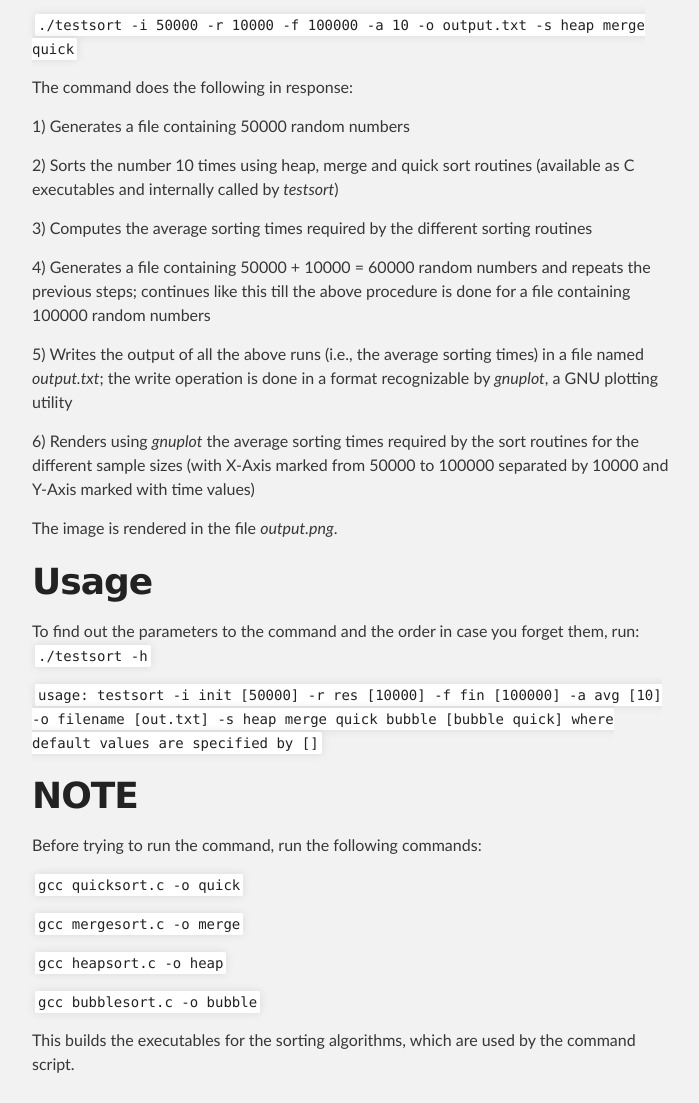
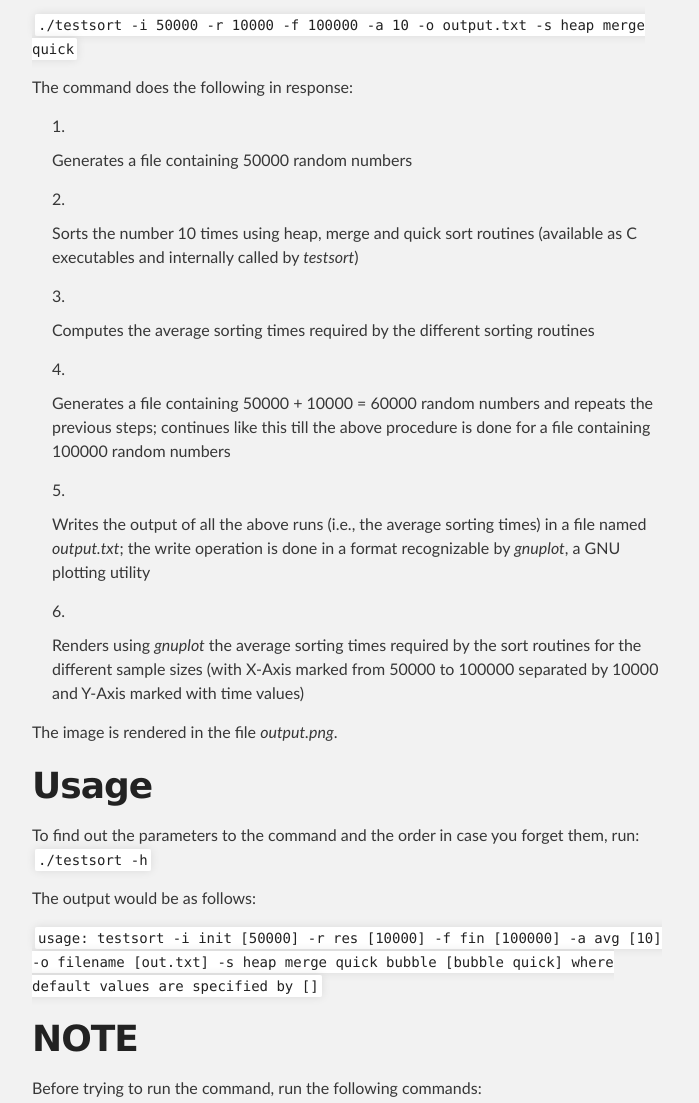
Before and after one commit to g-karthik/testsort, a plain HTML site: page index.html in a window 1280 px wide. Shown: the part 1051-2154 px from the top of the page, without its empty margins (288-987 px from the left). Drawn offline with Linux system fonts and the light colour scheme.

```diff
--- a/index.html
+++ b/index.html
@@ -36,14 +36,14 @@
 
 <p><em>testsort</em> is a custom-made Linux command created for the Systems Programming Lab course at IIT Patna. The command takes the following input:</p>
 
-<ul>
+<ol>
 <li><p>An initial value <em>init</em> using the <code>-i</code> option</p></li>
 <li><p>A resolution value <em>res</em> using the <code>-r</code> option</p></li>
 <li><p>A final value <em>fin</em> using the <code>-f</code> option</p></li>
 <li><p>An integer <em>avg</em> using the <code>-a</code> option</p></li>
 <li><p>A file name using the <code>-o</code> option</p></li>
 <li><p>Sorting routines using the <code>-s</code> option</p></li>
-</ul><p>The sorting routines mentioned in the command may be one, two, three or all four of the mentioned routines in the previous example.</p>
+</ol><p>The sorting routines mentioned in the command may be one, two, three or all four of the mentioned routines in the previous example.</p>
 
 <h1>
 <a name="what-the-command-does" class="anchor" href="#what-the-command-does"><span class="octicon octicon-link"></span></a>What the command does</h1>
@@ -54,25 +54,22 @@
 
 <p>The command does the following in response:</p>
 
-<p>1) Generates a file containing 50000 random numbers</p>
-
-<p>2) Sorts the number 10 times using heap, merge and quick sort routines (available as C executables and internally called by <em>testsort</em>)</p>
-
-<p>3) Computes the average sorting times required by the different sorting routines</p>
-
-<p>4) Generates a file containing 50000 + 10000 = 60000 random numbers and repeats the previous steps; continues like this till the above procedure is done for a file containing 100000 random numbers</p>
-
-<p>5) Writes the output of all the above runs (i.e., the average sorting times) in a file named <em>output.txt</em>; the write operation is done in a format recognizable by <em>gnuplot</em>, a GNU plotting utility</p>
-
-<p>6) Renders using <em>gnuplot</em> the average sorting times required by the sort routines for the different sample sizes (with X-Axis marked from 50000 to 100000 separated by 10000 and Y-Axis marked with time values)</p>
-
-<p>The image is rendered in the file <em>output.png</em>.</p>
+<ol>
+<li><p>Generates a file containing 50000 random numbers</p></li>
+<li><p>Sorts the number 10 times using heap, merge and quick sort routines (available as C executables and internally called by <em>testsort</em>)</p></li>
+<li><p>Computes the average sorting times required by the different sorting routines</p></li>
+<li><p>Generates a file containing 50000 + 10000 = 60000 random numbers and repeats the previous steps; continues like this till the above procedure is done for a file containing 100000 random numbers</p></li>
+<li><p>Writes the output of all the above runs (i.e., the average sorting times) in a file named <em>output.txt</em>; the write operation is done in a format recognizable by <em>gnuplot</em>, a GNU plotting utility</p></li>
+<li><p>Renders using <em>gnuplot</em> the average sorting times required by the sort routines for the different sample sizes (with X-Axis marked from 50000 to 100000 separated by 10000 and Y-Axis marked with time values)</p></li>
+</ol><p>The image is rendered in the file <em>output.png</em>.</p>
 
 <h1>
 <a name="usage" class="anchor" href="#usage"><span class="octicon octicon-link"></span></a>Usage</h1>
 
 <p>To find out the parameters to the command and the order in case you forget them, run:
 <code>./testsort -h</code></p>
+
+<p>The output would be as follows:</p>
 
 <p><code>usage: testsort -i init [50000] -r res [10000] -f fin [100000] -a avg [10] -o filename [out.txt] -s heap merge quick bubble [bubble quick] where default values are specified by []</code></p>
 
```
Also changed, not shown: params.json (+1 -1 lines).
